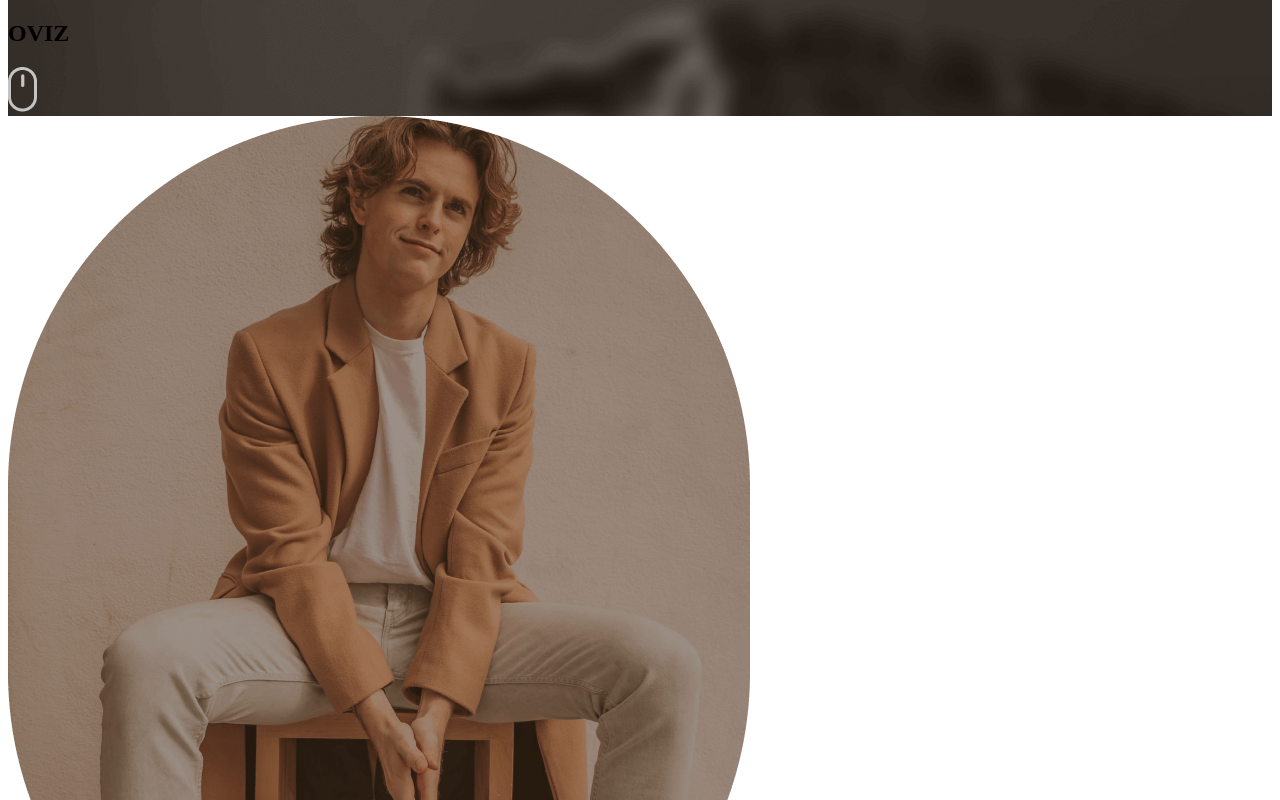
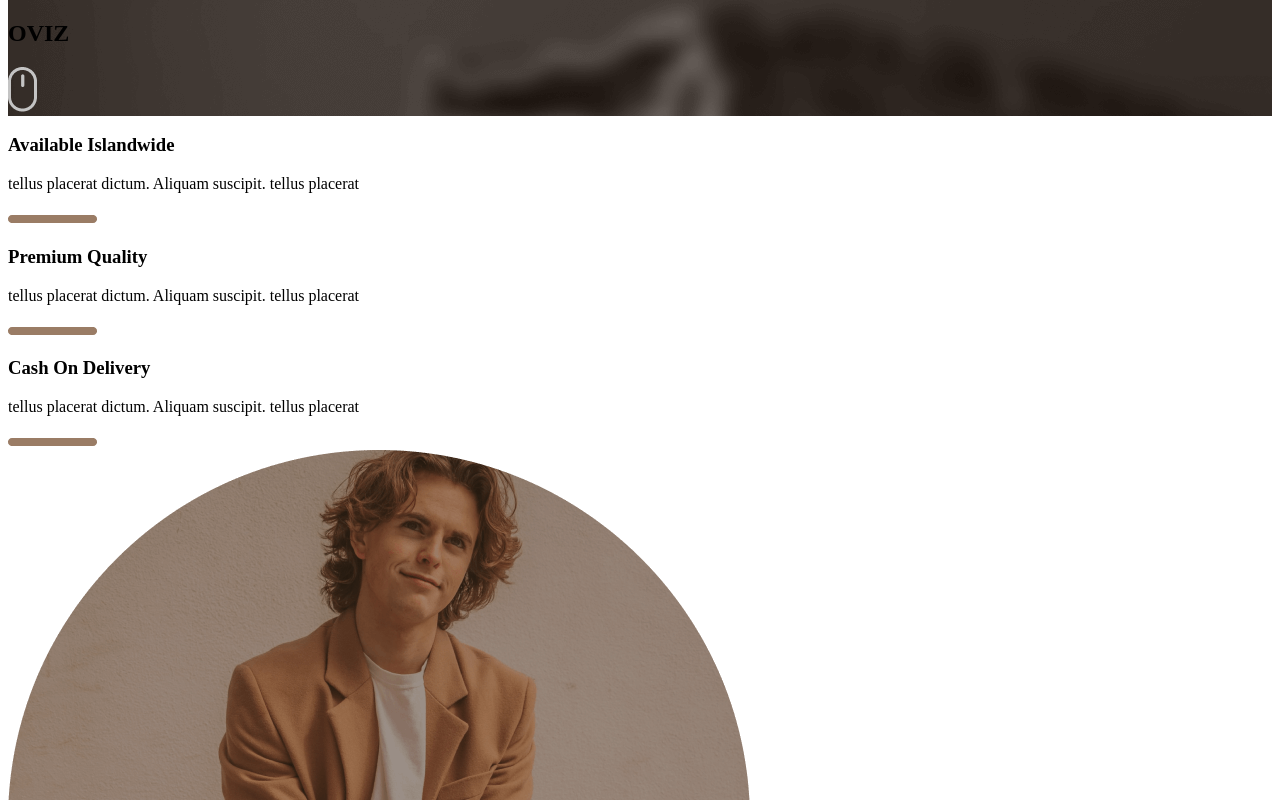
Before and after one commit to LayanJay/Ovix-fashions, a Next.js app: page / in a window 1280 px wide. Shown: the part 1220-2020 px from the top of the page. Built offline with nearby package versions, Linux system fonts and the light colour scheme.

Commit message:
business feature section completed

```diff
--- a/modules/homepage/BusinessFeatures.jsx
+++ b/modules/homepage/BusinessFeatures.jsx
@@ -1,7 +1,27 @@
+import Image from 'next/image'
 import Container from '../../components/Layout/Container'
+import { businessFeatures } from '../../lib/data'
+import pattern from '../../public/patterns/feature_bottom.png'
 
 const BusinessFeatures = () => {
-  return <Container>business features</Container>
+  return (
+    <Container>
+      <section className="grid grid-cols-1 grid-rows-1 md:grid-cols-3 md:gap-5 gap-10 md:py-24 sm:py-16 py-10 select-none">
+        {businessFeatures.map(({ id, title, description }) => (
+          <div
+            key={id}
+            className="flex flex-col items-center justify-center text-center max-w-xs mx-auto"
+          >
+            <h3 className="font-playFair font-bold text-textBlack text-xl sm:text-2xl mb-2">
+              {title}
+            </h3>
+            <p className="font-roboto text-textGray mb-6">{description}</p>
+            <Image src={pattern} alt="feature bottom" layout="intrinsic" />
+          </div>
+        ))}
+      </section>
+    </Container>
+  )
 }
 
 export default BusinessFeatures
--- a/pages/index.jsx
+++ b/pages/index.jsx
@@ -7,8 +7,8 @@ const Home = () => {
   return (
     <Layout title="Oviz Fashions | Your Charming Beauty is Our Passion">
       <HeroSection />
+      <BusinessFeatures />
       <MainCategories />
-      <BusinessFeatures />
     </Layout>
   )
 }
```
